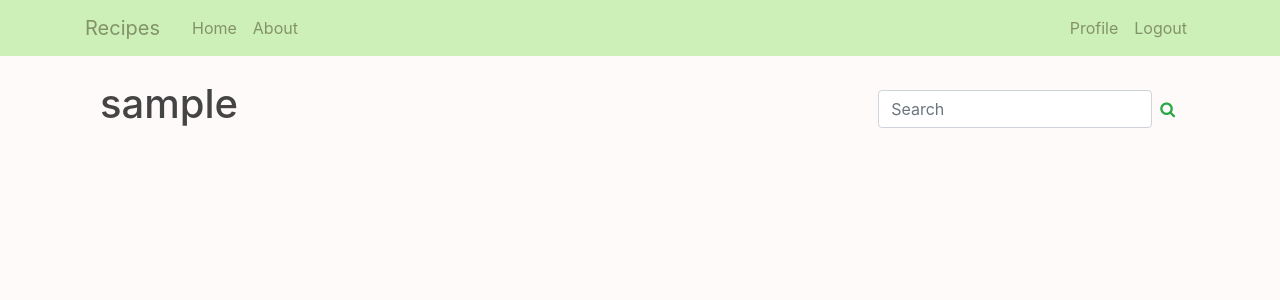
After one commit to MukaiC/recipes, a Django app: page /profile/ in a window 1280 px wide. The commit adds this page. Shown: the top 300 px of the page. Run offline with Django 3.2, Linux system fonts and the light colour scheme; the visitor is signed in with stand-in values (Sample User, id 1); some libraries are stand-ins or nearby versions.

Commit message:
Fixed logout, added profile page

```diff
--- a/food/settings.py
+++ b/food/settings.py
@@ -120,6 +120,7 @@ CRISPY_TEMPLATE_PACK = 'bootstrap4'
 
 LOGIN_REDIRECT_URL = 'recipes:index'
 
+LOGIN_URL = 'login'
 
 try:
     from .local_settings import *
--- a/food/urls.py
+++ b/food/urls.py
@@ -22,8 +22,8 @@ from users import views as users_views
 urlpatterns = [
     path('admin/', admin.site.urls),
     path('register/', users_views.register, name='register'),
-    # path('login', users_views.login_view, name='login'),
+    path('profile/', users_views.profile, name='profile'),
     path('login/', auth_views.LoginView.as_view(template_name='users/login.html'), name='login'),
-    path('logout/', auth_views.LoginView.as_view(template_name='users/logout.html'), name='logout'),
+    path('logout/', auth_views.LogoutView.as_view(template_name='users/logout.html'), name='logout'),
     path('', include('recipes.urls')),
 ]
--- a/recipes/templates/recipes/layout.html
+++ b/recipes/templates/recipes/layout.html
@@ -35,6 +35,7 @@
             <!-- Navbar Right Side -->
             <div class="navbar-nav">
               {% if user.is_authenticated %}
+                <a class="nav-item nav-link" href="{% url 'profile' %}">Profile</a>
                 <a class="nav-item nav-link" href="{% url 'logout' %}">Logout</a>
               {% else %}
                 <a class="nav-item nav-link" href="{% url 'login' %}">Login</a>
--- /dev/null
+++ b/users/templates/users/profile.html
@@ -0,0 +1,7 @@
+{% extends "recipes/layout.html" %}
+{% load crispy_forms_tags %}
+{% block content %}
+  <div class="container mb-4">
+    <h1>{{ user.username }}</h1>
+  </div>
+{% endblock %}
--- a/users/views.py
+++ b/users/views.py
@@ -1,5 +1,6 @@
 from django.shortcuts import render, redirect
 from django.contrib import messages
+from django.contrib.auth.decorators import login_required
 from .forms import UserRegisterForm
 
 def register(request):
@@ -14,5 +15,9 @@ def register(request):
         form = UserRegisterForm()
     return render(request, 'users/register.html', {'form': form})
 
+@login_required
+def profile(request):
+    return render(request, 'users/profile.html')
+
 # def login_view(request):
 #     return render(request, 'users/login.html')
```
